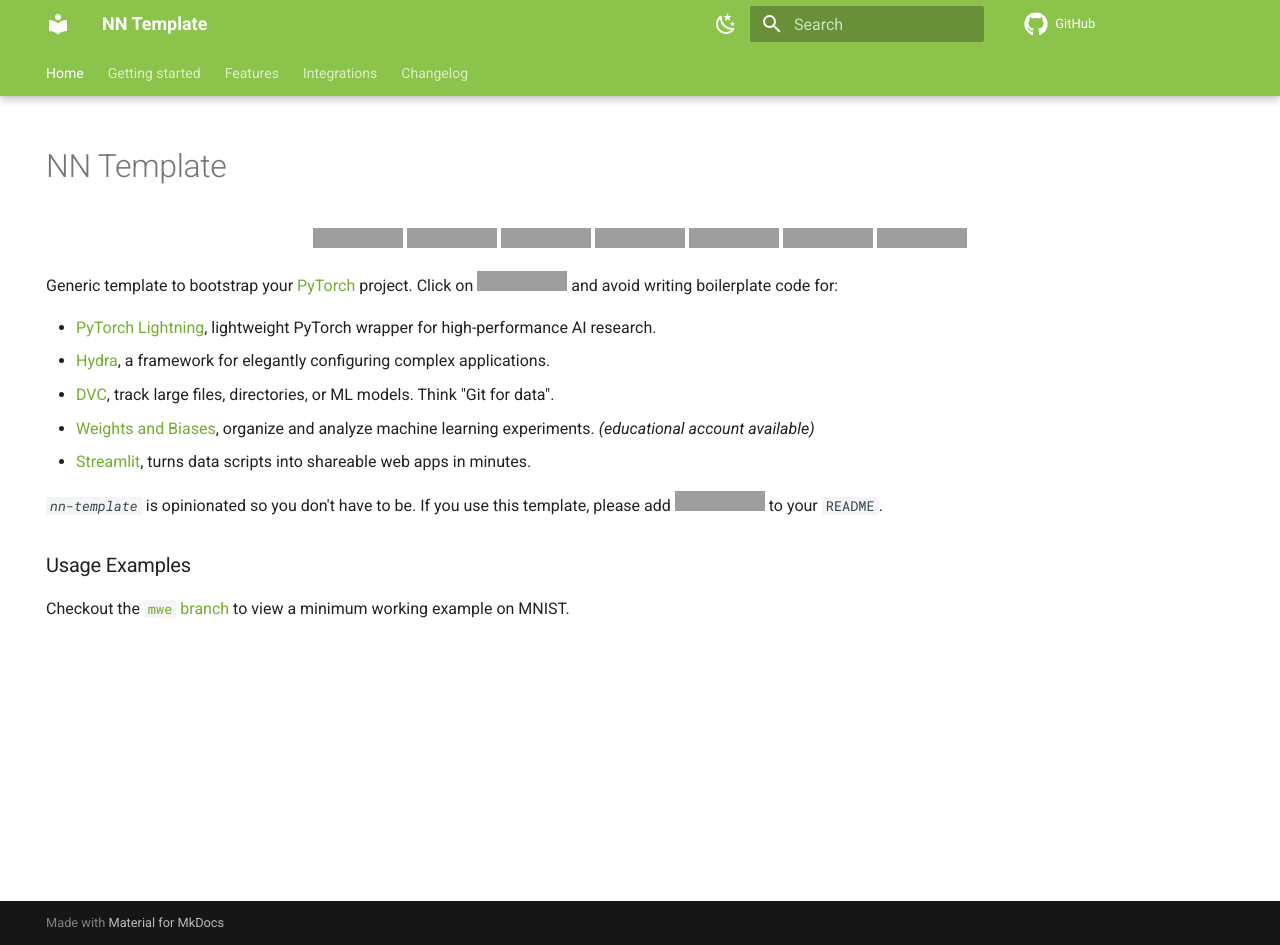
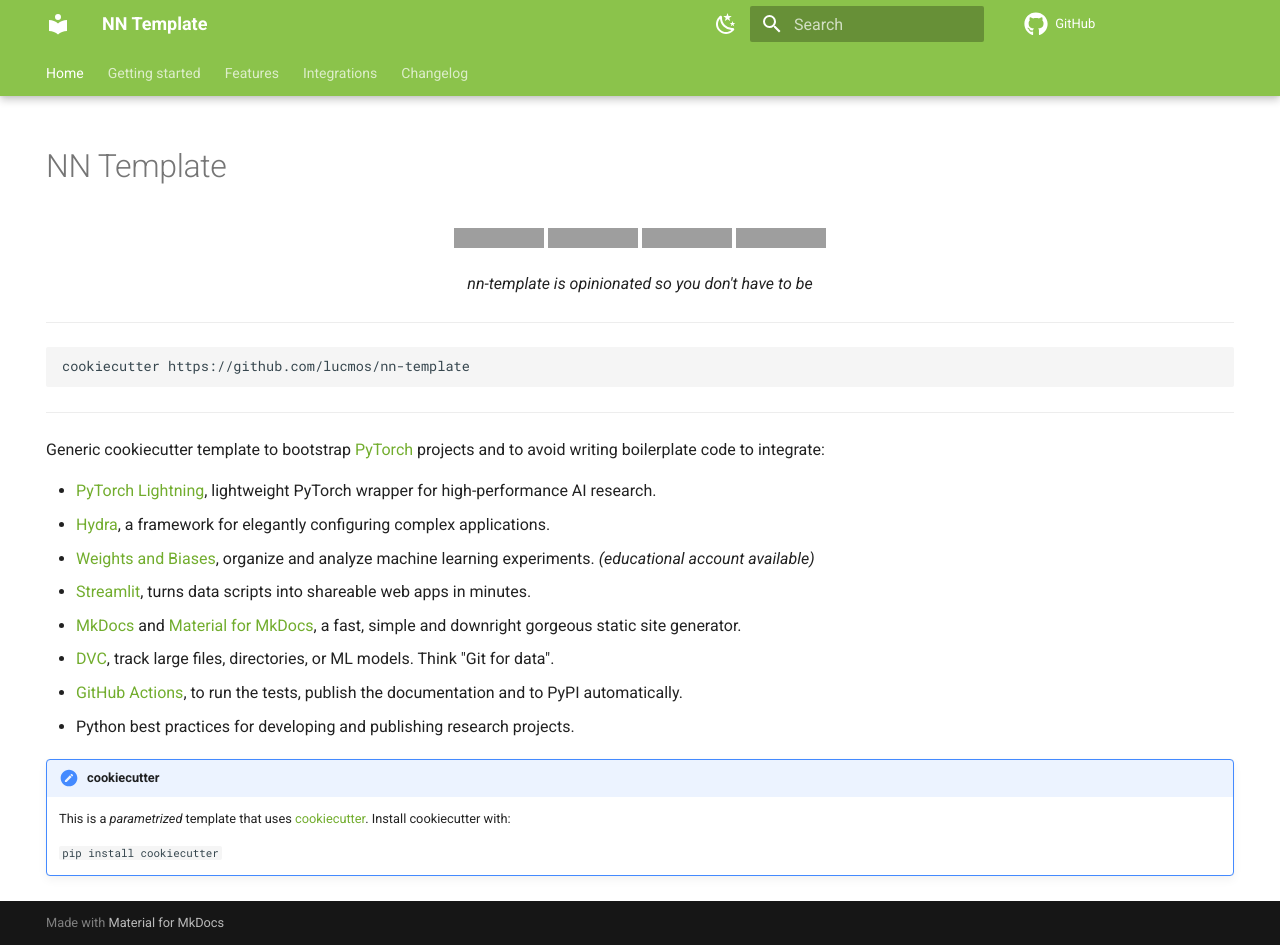
Before and after one commit to grok-ai/nn-template, an MkDocs documentation site: the page built from docs/index.md, in a window 1280 px wide and 945 px high. Built offline with MkDocs 1.6.1 and Material for MkDocs 9.7.7, drawn with Linux system fonts in a browser that asks for light colours; comment, search, counter and statistics services are not loaded; the version menu is left out; grey boxes are pictures that could not be loaded.

Commit message:
Update docs homepage

````diff
--- a/docs/index.md
+++ b/docs/index.md
@@ -4,34 +4,46 @@
   - toc
 ---
 
-
 # NN Template
 
 <p align="center">
-    <a href="https://pytorch.org/get-started/locally/"><img alt="PyTorch" src="https://img.shields.io/badge/-PyTorch-red?logo=pytorch&labelColor=gray"></a>
-    <a href="https://pytorchlightning.ai/"><img alt="Lightning" src="https://img.shields.io/badge/code-Lightning-blueviolet"></a>
-    <a href="https://hydra.cc/"><img alt="Conf: hydra" src="https://img.shields.io/badge/conf-hydra-blue"></a>
-    <a href="https://wandb.ai/site"><img alt="Logging: wandb" src="https://img.shields.io/badge/logging-wandb-yellow"></a>
-    <a href="https://dvc.org/"><img alt="Conf: hydra" src="https://img.shields.io/badge/data-dvc-9cf"></a>
-    <a href="https://streamlit.io/"><img alt="UI: streamlit" src="https://img.shields.io/badge/ui-streamlit-orange"></a>
+    <a href="https://github.com/lucmos/nn-template/actions/workflows/test_suite.yml"><img alt="CI" src=https://img.shields.io/github/workflow/status/lucmos/nn-template/Test%20Suite/main"></a>
+    <a href="https://lucmos.github.io/nn-template"><img alt="Docs" src=https://img.shields.io/github/workflow/status/lucmos/nn-template/pages%20build%20and%20deployment/gh-pages?label=docs></a>
+    <a href="https://pypi.org/project/nn-template-core/"><img alt="Release" src="https://img.shields.io/pypi/v/nn-template-core?label=nn-core"></a>
     <a href="https://black.readthedocs.io/en/stable/"><img alt="Code style: black" src="https://img.shields.io/badge/code%20style-black-000000.svg"></a>
 </p>
 
 
-Generic template to bootstrap your [PyTorch](https://pytorch.org/get-started/locally/) project. Click on [![](https://img.shields.io/badge/-Use_this_template-success?style=flat)](https://github.com/lucmos/nn-template/generate) and avoid writing boilerplate code for:
+<p align="center">
+    <i>
+        nn-template is opinionated so you don't have to be
+    </i>
+</p>
+
+---
+
+```bash
+cookiecutter https://github.com/lucmos/nn-template
+```
+
+---
+
+Generic cookiecutter template to bootstrap [PyTorch](https://pytorch.org/get-started/locally/) projects
+and to avoid writing boilerplate code to integrate:
 
 - [PyTorch Lightning](https://github.com/PyTorchLightning/pytorch-lightning), lightweight PyTorch wrapper for high-performance AI research.
 - [Hydra](https://github.com/facebookresearch/hydra), a framework for elegantly configuring complex applications.
-- [DVC](https://dvc.org/doc/start/data-versioning), track large files, directories, or ML models. Think "Git for data".
 - [Weights and Biases](https://wandb.ai/home), organize and analyze machine learning experiments. *(educational account available)*
 - [Streamlit](https://streamlit.io/), turns data scripts into shareable web apps in minutes.
-
-*`nn-template`* is opinionated so you don't have to be.
-If you use this template, please add
-[![](https://shields.io/badge/-nn--template-emerald?style=flat&logo=github&labelColor=gray)](https://github.com/lucmos/nn-template)
-to your `README`.
+- [MkDocs](https://www.mkdocs.org/) and [Material for MkDocs](https://squidfunk.github.io/mkdocs-material/), a fast, simple and downright gorgeous static site generator.
+- [DVC](https://dvc.org/doc/start/data-versioning), track large files, directories, or ML models. Think "Git for data".
+- [GitHub Actions](https://github.com/features/actions), to run the tests, publish the documentation and to PyPI automatically.
+- Python best practices for developing and publishing research projects.
 
 
-### Usage Examples
+!!! help "cookiecutter"
 
-Checkout the [`mwe` branch](https://github.com/lucmos/nn-template/tree/mwe) to view a minimum working example on MNIST.
+    This is a *parametrized* template that uses [cookiecutter](https://github.com/cookiecutter/cookiecutter).
+    Install cookiecutter with:
+
+    ```pip install cookiecutter```
````
